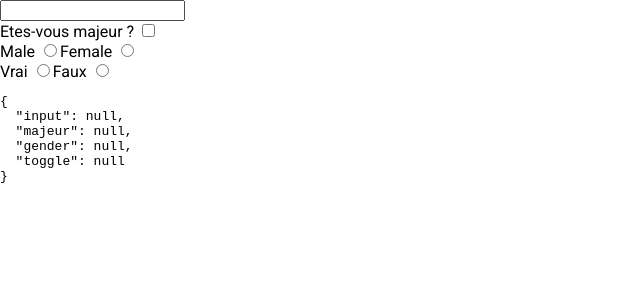
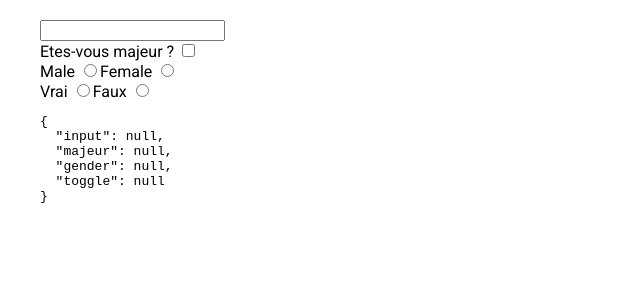
Before and after one commit to dymafr/angular-chap23-l2, an Angular app: page / in a window 1280 px wide. Shown: the top 300 px of the page, without its empty margins (0-640 px from the left). Built offline with nearby package versions, Linux system fonts and the light colour scheme.

Commit message:
3 files modified, 1 added, 1 deleted

```diff
--- a/src/app/app.component.html
+++ b/src/app/app.component.html
@@ -1,13 +1,13 @@
 <form [formGroup]="form" class="container">
-	<div class="d-flex flex-column form-group">
+	<div>
 		<input type="text"  formControlName="input">
 	</div>
-		<div class="d-flex flex-column form-group">
+  <div>
     <label>Etes-vous majeur ?
       <input formControlName="majeur" type="checkbox" />
     </label>
   </div>
-		<div class="d-flex flex-column form-group">
+  <div>
     <label>Male
       <input type="radio" value="male" formControlName="gender">
     </label>
@@ -15,7 +15,7 @@
       <input type="radio" value="female" formControlName="gender">
     </label>
   </div>
-		<div class="d-flex flex-column form-group">
+  <div>
     <label>Vrai
       <input type="radio" value="true" formControlName="toggle">
     </label>
--- a/src/app/app.component.ts
+++ b/src/app/app.component.ts
@@ -4,7 +4,7 @@ import { FormBuilder, FormGroup } from "@angular/forms";
 @Component({
   selector: "my-app",
   templateUrl: "./app.component.html",
-  styleUrls: ["./app.component.css"]
+  styleUrls: ["./app.component.scss"]
 })
 export class AppComponent {
   public form: FormGroup;
--- a/src/styles.scss
+++ b/src/styles.scss
@@ -8,3 +8,10 @@ body {
   margin: 0;
   font-family: Roboto, "Helvetica Neue", sans-serif;
 }
+
+.container {
+  max-width: 1200px;
+  display: block;
+  margin: auto;
+  padding: 20px;
+}
```
Also changed, not shown: src/app/app.component.css (deleted), src/app/app.component.scss (added). Lines whose indentation alone changed are shown as unchanged.
